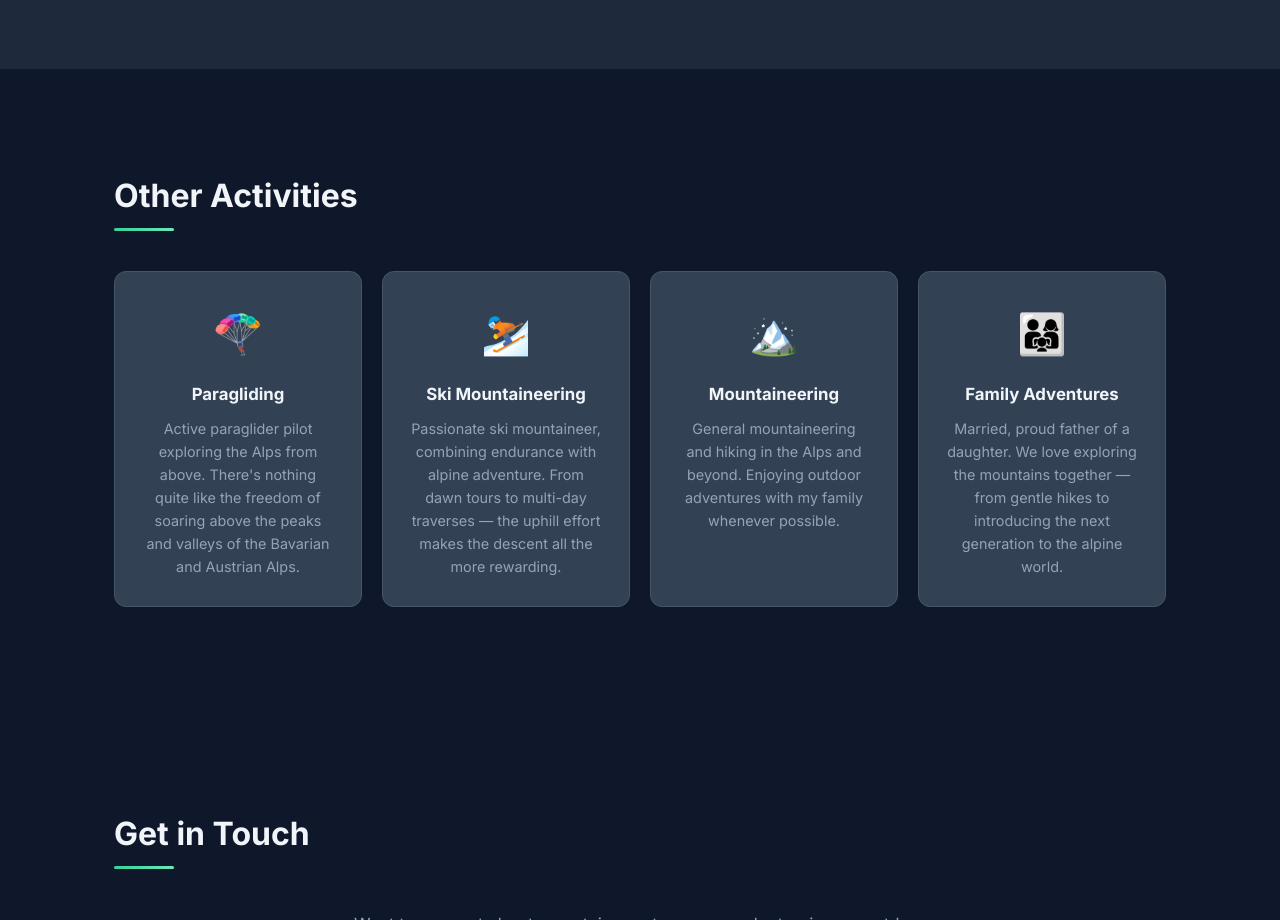
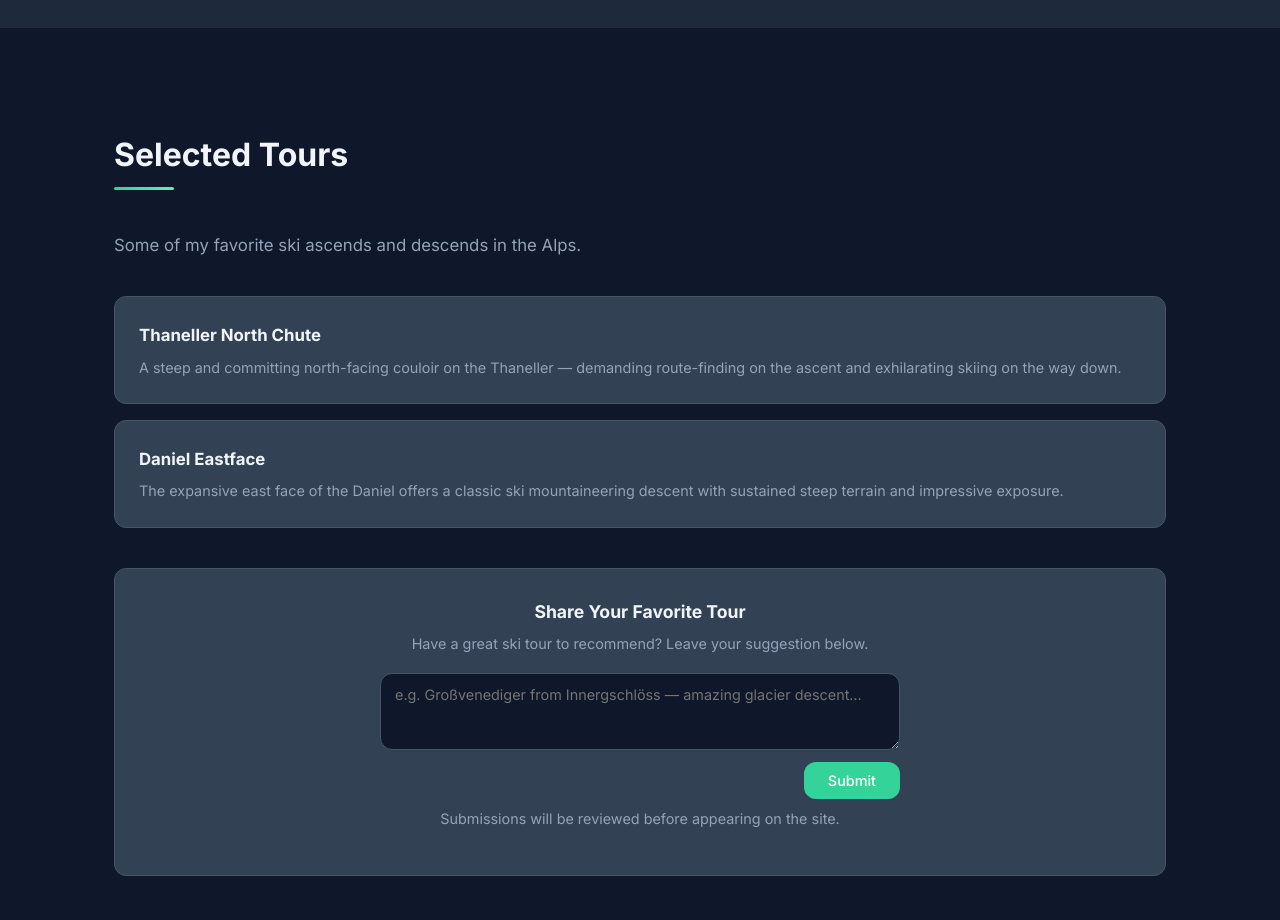
Before and after one commit to jakobreinhardt/personal_webpage, a plain HTML site: page activities.html in a window 1280 px wide. Shown: the part 1880-2800 px from the top of the page. Drawn offline with Linux system fonts and the light colour scheme.

Commit message:
a couple updates

```diff
--- a/activities.html
+++ b/activities.html
@@ -28,7 +28,7 @@
             <ul class="nav-links" id="nav-links">
                 <li><a href="#introduction">Introduction</a></li>
                 <li><a href="#volunteer-work">Volunteer Work</a></li>
-                <li><a href="#other-activities">Other Activities</a></li>
+                <li><a href="#selected-tours">Selected Tours</a></li>
                 <li><a href="#contact">Contact</a></li>
                 <li class="nav-divider"></li>
                 <li><a href="researcher.html" class="nav-sphere-link">Researcher</a></li>
@@ -108,12 +108,6 @@
                         The work combines my passion for the mountains with the opportunity to give back to the alpine community.
                         It requires continuous training in emergency medicine, rope rescue techniques, avalanche rescue, and winter operations.
                     </p>
-                    <div class="activity-tags">
-                        <span class="skill-tag">Paramedic (SAN A/B)</span>
-                        <span class="skill-tag">Alpine Rescue</span>
-                        <span class="skill-tag">Avalanche Rescue</span>
-                        <span class="skill-tag">Rope Rescue</span>
-                    </div>
                 </div>
             </div>
             <div class="activity-feature">
@@ -133,43 +127,35 @@
         </div>
     </section>
 
-    <!-- Other Activities Section -->
-    <section class="section" id="other-activities">
+    <!-- Selected Tours Section -->
+    <section class="section" id="selected-tours">
         <div class="container">
-            <h2 class="section-title">Other Activities</h2>
-            <div class="sport-grid">
-                <div class="sport-card">
-                    <span class="sport-icon">🪂</span>
-                    <h3>Paragliding</h3>
-                    <p>
-                        Active paraglider pilot exploring the Alps from above. There's nothing quite like the freedom of
-                        soaring above the peaks and valleys of the Bavarian and Austrian Alps.
-                    </p>
+            <h2 class="section-title">Selected Tours</h2>
+            <p class="section-intro">Some of my favorite ski ascends and descends in the Alps.</p>
+            <div class="tour-list">
+                <div class="tour-card">
+                    <div class="tour-content">
+                        <h3>Thaneller North Chute</h3>
+                        <p>A steep and committing north-facing couloir on the Thaneller — demanding route-finding on the ascent and exhilarating skiing on the way down.</p>
+                    </div>
                 </div>
-                <div class="sport-card">
-                    <span class="sport-icon">⛷️</span>
-                    <h3>Ski Mountaineering</h3>
-                    <p>
-                        Passionate ski mountaineer, combining endurance with alpine adventure. From dawn tours to
-                        multi-day traverses — the uphill effort makes the descent all the more rewarding.
-                    </p>
+                <div class="tour-card">
+                    <div class="tour-content">
+                        <h3>Daniel Eastface</h3>
+                        <p>The expansive east face of the Daniel offers a classic ski mountaineering descent with sustained steep terrain and impressive exposure.</p>
+                    </div>
                 </div>
-                <div class="sport-card">
-                    <span class="sport-icon">🏔️</span>
-                    <h3>Mountaineering</h3>
-                    <p>
-                        General mountaineering and hiking in the Alps and beyond. Enjoying outdoor adventures
-                        with my family whenever possible.
-                    </p>
-                </div>
-                <div class="sport-card">
-                    <span class="sport-icon">👨‍👩‍👧</span>
-                    <h3>Family Adventures</h3>
-                    <p>
-                        Married, proud father of a daughter. We love exploring the mountains together —
-                        from gentle hikes to introducing the next generation to the alpine world.
-                    </p>
-                </div>
+            </div>
+
+            <div class="tour-suggestion">
+                <h3>Share Your Favorite Tour</h3>
+                <p>Have a great ski tour to recommend? Leave your suggestion below.</p>
+                <form class="tour-form" id="tour-suggestion-form">
+                    <label for="tour-input" class="sr-only">Your favorite tour</label>
+                    <textarea id="tour-input" name="tour" class="tour-input" placeholder="e.g. Großvenediger from Innergschlöss — amazing glacier descent…" rows="3" maxlength="500" required></textarea>
+                    <button type="submit" class="tour-submit-btn">Submit</button>
+                </form>
+                <p class="tour-form-note">Submissions will be reviewed before appearing on the site.</p>
             </div>
         </div>
     </section>
--- a/script.js
+++ b/script.js
@@ -50,7 +50,7 @@ const observer = new IntersectionObserver((entries) => {
 
 // Add fade-in class to animatable elements
 document.querySelectorAll(
-    '.timeline-item, .highlight-card, .skill-category, .education-card, .engagement-card, .contact-link, .about-text, .sphere, .publication-item, .investment-card, .investment-note, .other-card, .activity-feature, .sport-card'
+    '.timeline-item, .highlight-card, .skill-category, .education-card, .engagement-card, .contact-link, .about-text, .sphere, .publication-item, .investment-card, .investment-note, .other-card, .activity-feature, .sport-card, .tour-card, .tour-suggestion'
 ).forEach(el => {
     el.classList.add('fade-in');
     observer.observe(el);
@@ -91,3 +91,24 @@ if (navLinksAll.length > 0) {
         });
     });
 }
+
+// Tour suggestion form (placeholder until database is connected)
+const tourForm = document.getElementById('tour-suggestion-form');
+if (tourForm) {
+    tourForm.addEventListener('submit', function(e) {
+        e.preventDefault();
+        const input = document.getElementById('tour-input');
+        const value = input.value.trim();
+        if (!value) return;
+
+        // TODO: Send to backend/database once implemented
+        // Example: fetch('/api/tours', { method: 'POST', body: JSON.stringify({ tour: value }) })
+
+        input.value = '';
+        const note = tourForm.parentElement.querySelector('.tour-form-note');
+        if (note) {
+            note.textContent = 'Thank you! Your suggestion has been received.';
+            note.style.color = 'var(--color-activities)';
+        }
+    });
+}
--- a/style.css
+++ b/style.css
@@ -1093,6 +1093,128 @@ img {
     line-height: 1.6;
 }
 
+/* ===== Selected Tours ===== */
+.tour-list {
+    display: flex;
+    flex-direction: column;
+    gap: 16px;
+    margin-bottom: 40px;
+}
+
+.tour-card {
+    display: flex;
+    align-items: flex-start;
+    gap: 16px;
+    background: var(--color-surface);
+    border: 1px solid var(--color-border);
+    border-radius: var(--radius);
+    padding: 24px;
+    transition: border-color var(--transition), transform var(--transition);
+}
+
+.tour-card:hover {
+    border-color: var(--color-activities);
+    transform: translateY(-2px);
+}
+
+.tour-icon {
+    font-size: 1.8rem;
+    flex-shrink: 0;
+}
+
+.tour-content h3 {
+    font-size: 1.05rem;
+    color: var(--color-text-heading);
+    margin-bottom: 6px;
+}
+
+.tour-content p {
+    font-size: 0.9rem;
+    color: var(--color-text-muted);
+    line-height: 1.6;
+}
+
+.tour-suggestion {
+    background: var(--color-surface);
+    border: 1px solid var(--color-border);
+    border-radius: var(--radius);
+    padding: 28px;
+    text-align: center;
+}
+
+.tour-suggestion h3 {
+    font-size: 1.1rem;
+    color: var(--color-text-heading);
+    margin-bottom: 6px;
+}
+
+.tour-suggestion > p {
+    font-size: 0.9rem;
+    color: var(--color-text-muted);
+    margin-bottom: 16px;
+}
+
+.tour-form {
+    display: flex;
+    flex-direction: column;
+    gap: 12px;
+    max-width: 520px;
+    margin: 0 auto;
+}
+
+.tour-input {
+    width: 100%;
+    padding: 12px 14px;
+    font-family: inherit;
+    font-size: 0.9rem;
+    color: var(--color-text);
+    background: var(--color-bg);
+    border: 1px solid var(--color-border);
+    border-radius: var(--radius);
+    resize: vertical;
+    transition: border-color var(--transition);
+}
+
+.tour-input:focus {
+    outline: none;
+    border-color: var(--color-activities);
+}
+
+.tour-submit-btn {
+    align-self: flex-end;
+    padding: 10px 24px;
+    font-family: inherit;
+    font-size: 0.9rem;
+    font-weight: 500;
+    color: #fff;
+    background: var(--color-activities);
+    border: none;
+    border-radius: var(--radius);
+    cursor: pointer;
+    transition: opacity var(--transition);
+}
+
+.tour-submit-btn:hover {
+    opacity: 0.85;
+}
+
+.tour-form-note {
+    font-size: 0.78rem;
+    color: var(--color-text-muted);
+    margin-top: 8px;
+}
+
+.sr-only {
+    position: absolute;
+    width: 1px;
+    height: 1px;
+    padding: 0;
+    margin: -1px;
+    overflow: hidden;
+    clip: rect(0, 0, 0, 0);
+    border: 0;
+}
+
 /* ===== Contact ===== */
 .contact-content {
     text-align: center;
@@ -1565,7 +1687,9 @@ body.clean-theme .education-card,
 body.clean-theme .engagement-card,
 body.clean-theme .investment-card,
 body.clean-theme .sport-card,
-body.clean-theme .activity-feature {
+body.clean-theme .activity-feature,
+body.clean-theme .tour-card,
+body.clean-theme .tour-suggestion {
     background: #ffffff;
     border: 1px solid #eee;
     box-shadow: 0 1px 8px rgba(0,0,0,0.04);
@@ -1577,9 +1701,20 @@ body.clean-theme .education-card:hover,
 body.clean-theme .engagement-card:hover,
 body.clean-theme .investment-card:hover,
 body.clean-theme .sport-card:hover,
-body.clean-theme .activity-feature:hover {
+body.clean-theme .activity-feature:hover,
+body.clean-theme .tour-card:hover {
     border-color: #ccc;
     box-shadow: 0 4px 20px rgba(0,0,0,0.06);
+}
+
+body.clean-theme .tour-input {
+    background: #f9f9fb;
+    border-color: #ddd;
+    color: #1a1a2e;
+}
+
+body.clean-theme .tour-input:focus {
+    border-color: #888;
 }
 
 /* --- Timeline --- */
```
Also changed, not shown: investor.html (+4 -7 lines), researcher.html (+12 -16 lines).
